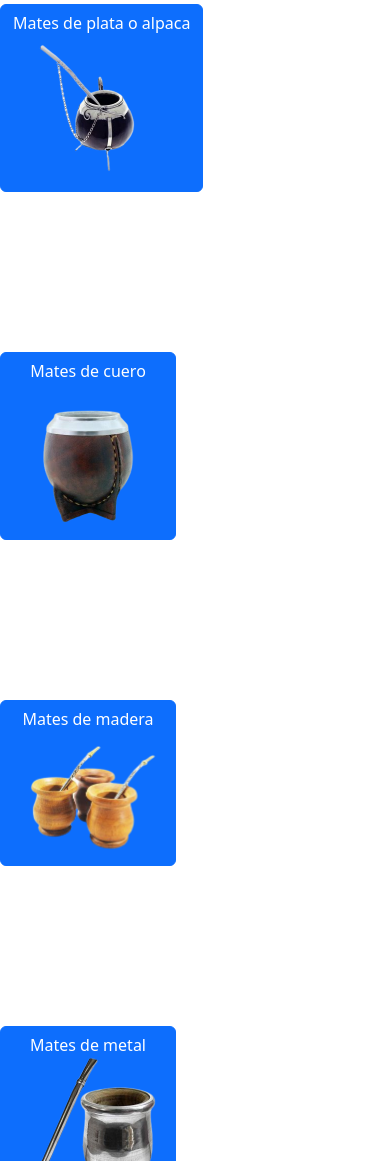
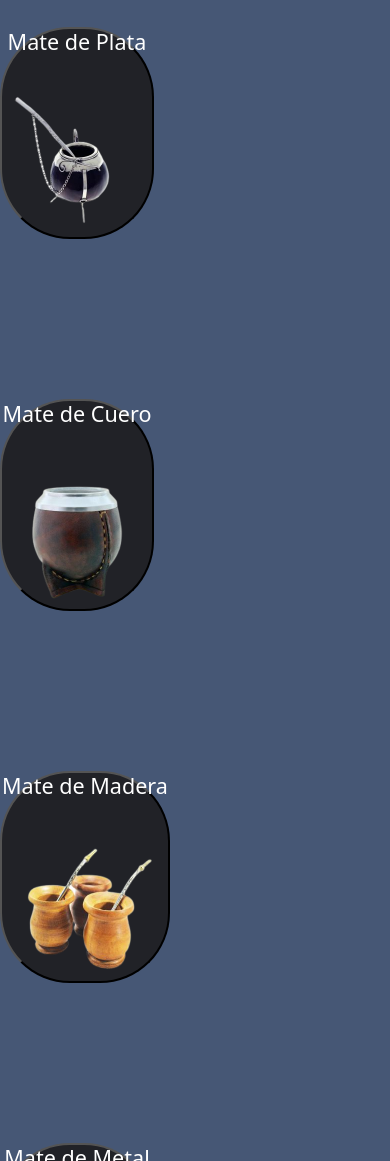
Before and after one commit to FabricioCerullo/DesarrolloWebCoderHousea, a website: page mates.html in a window 390 px wide. Shown: the part 839-2000 px from the top of the page. Drawn offline with nearby package versions, Linux system fonts and the light colour scheme.

Commit message:
Update mates.html

```diff
--- a/mates.html
+++ b/mates.html
@@ -4,7 +4,9 @@
     <meta charset="UTF-8">
     <meta http-equiv="X-UA-Compatible" content="IE=edge">
     <meta name="viewport" content="width=device-width, initial-scale=1.0">
-    <title>Mates</title>
+    <meta name="description" content="Pagina sobre catalogos de mates, tipos de mates, materiales y mas">
+    <meta name="keywords" content="mates, mates de cuero, mate de plata, mate de madera, mate de calabaza, mate de metal, tipos de mates">
+    <title>Matero | Mates</title>
     <link href="https://cdn.jsdelivr.net/npm/bootstrap@5.2.0/dist/css/bootstrap.min.css" rel="stylesheet" integrity="sha384-gH2yIJqKdNHPEq0n4Mqa/HGKIhSkIHeL5AyhkYV8i59U5AR6csBvApHHNl/vI1Bx" crossorigin="anonymous">
     <script src="https://cdn.jsdelivr.net/npm/bootstrap@5.2.0/dist/js/bootstrap.bundle.min.js" integrity="sha384-A3rJD856KowSb7dwlZdYEkO39Gagi7vIsF0jrRAoQmDKKtQBHUuLZ9AsSv4jD4Xa" crossorigin="anonymous"></script>
     <link
@@ -12,7 +14,7 @@
     href="https://cdnjs.cloudflare.com/ajax/libs/animate.css/4.1.1/animate.min.css"
   />
 
-    <link rel="stylesheet" href="./css/index.css">
+    <link rel="stylesheet" href="./css/translated.css">
 </head>
 <body id="pagina-mates">
 
@@ -56,10 +58,10 @@
                    </p>
                    <section id="textoMates">
                       <p>
-                        <button class="btn btn-primary" type="button" data-bs-toggle="collapse" data-bs-target="#mate_calabaza" aria-expanded="false" aria-controls="collapseWidthExample">
-                          Mate de Calabaza
+                        <button class="botonMate" type="button" data-bs-toggle="collapse" data-bs-target="#mate_calabaza" aria-expanded="false" aria-controls="collapseWidthExample">
+                          <h4 class = "nombre_mate">Mate de Calabaza</h4>
                           <br>
-                          <img class="img_mat animate__animated animate__fadeInDownBig" src="./imagenes_removed_fondo/Mate-Calabaza-300x300-removebg-preview.png" alt="">
+                          <img class="img_mat animate__animated animate__fadeInDownBig" src="./imagenes_removed_fondo/Mate-Calabaza-300x300-removebg-preview.png" alt="mate de calabaza">
                         </button>
                       </p>
 
@@ -73,10 +75,10 @@
                       <br>
 
                       <p>
-                        <button class="btn btn-primary" type="button" data-bs-toggle="collapse" data-bs-target="#mate_alpaca" aria-expanded="false" aria-controls="collapseWidthExample">
-                        Mates de plata o alpaca
+                        <button class="botonMate" type="button" data-bs-toggle="collapse" data-bs-target="#mate_alpaca" aria-expanded="false" aria-controls="collapseWidthExample">
+                          <h4 class = "nombre_mate">Mate de Plata</h4>
                         <br>
-                        <img class="img_mat animate__animated animate__fadeInDownBig" src="./imagenes_removed_fondo/Mate-de-Alpaca-300x300-removebg-preview.png" alt="">
+                        <img class="img_mat animate__animated animate__fadeInDownBig" src="./imagenes_removed_fondo/Mate-de-Alpaca-300x300-removebg-preview.png" alt="mate de plata">
                         </button>
                       </p>
                       <div style="min-height: 120px;">
@@ -89,10 +91,10 @@
                       <br>
 
                       <p>
-                        <button class="btn btn-primary" type="button" data-bs-toggle="collapse" data-bs-target="#mate_cuero" aria-expanded="false" aria-controls="collapseWidthExample">
-                            Mates de cuero
+                        <button class="botonMate" type="button" data-bs-toggle="collapse" data-bs-target="#mate_cuero" aria-expanded="false" aria-controls="collapseWidthExample">
+                          <h4 class = "nombre_mate">Mate de Cuero</h4>
                             <br>
-                            <img class="img_mat animate__animated animate__fadeInDownBig" src="./imagenes_removed_fondo/Mate-de-Cuero-300x300-removebg-preview.png" alt="">
+                            <img class="img_mat animate__animated animate__fadeInDownBig" src="./imagenes_removed_fondo/Mate-de-Cuero-300x300-removebg-preview.png" alt="mate de cuero">
                         </button>
                       </p>
                       <div style="min-height: 120px;">
@@ -105,10 +107,10 @@
                       <br>
 
                       <p>
-                        <button class="btn btn-primary" type="button" data-bs-toggle="collapse" data-bs-target="#mate_madera" aria-expanded="false" aria-controls="collapseWidthExample">
-                            Mates de madera
+                        <button class="botonMate" type="button" data-bs-toggle="collapse" data-bs-target="#mate_madera" aria-expanded="false" aria-controls="collapseWidthExample">
+                          <h4 class = "nombre_mate">Mate de Madera</h4>
                             <br>
-                            <img class="img_mat animate__animated animate__fadeInDownBig" src="./imagenes_removed_fondo/Mate-de-madera-300x257-removebg-preview.png" alt="">
+                            <img class="img_mat animate__animated animate__fadeInDownBig" src="./imagenes_removed_fondo/Mate-de-madera-300x257-removebg-preview.png" alt="mate de madera">
                         </button>
                       </p>
                       <div style="min-height: 120px;">
@@ -122,10 +124,10 @@
 
 
                       <p>
-                        <button class="btn btn-primary" type="button" data-bs-toggle="collapse" data-bs-target="#mate_metal" aria-expanded="false" aria-controls="collapseWidthExample">
-                            Mates de metal
+                        <button class="botonMate" type="button" data-bs-toggle="collapse" data-bs-target="#mate_metal" aria-expanded="false" aria-controls="collapseWidthExample">
+                          <h4 class = "nombre_mate">Mate de Metal</h4>
                             <br>
-                            <img class="img_mat animate__animated animate__fadeInDownBig" src="./imagenes_removed_fondo/Mate-de-Metal-300x300-removebg-preview.png" alt="">
+                            <img class="img_mat animate__animated animate__fadeInDownBig" src="./imagenes_removed_fondo/Mate-de-Metal-300x300-removebg-preview.png" alt="mate de metal">
                         </button>
                       </p>
                       <div style="min-height: 120px;">
```
